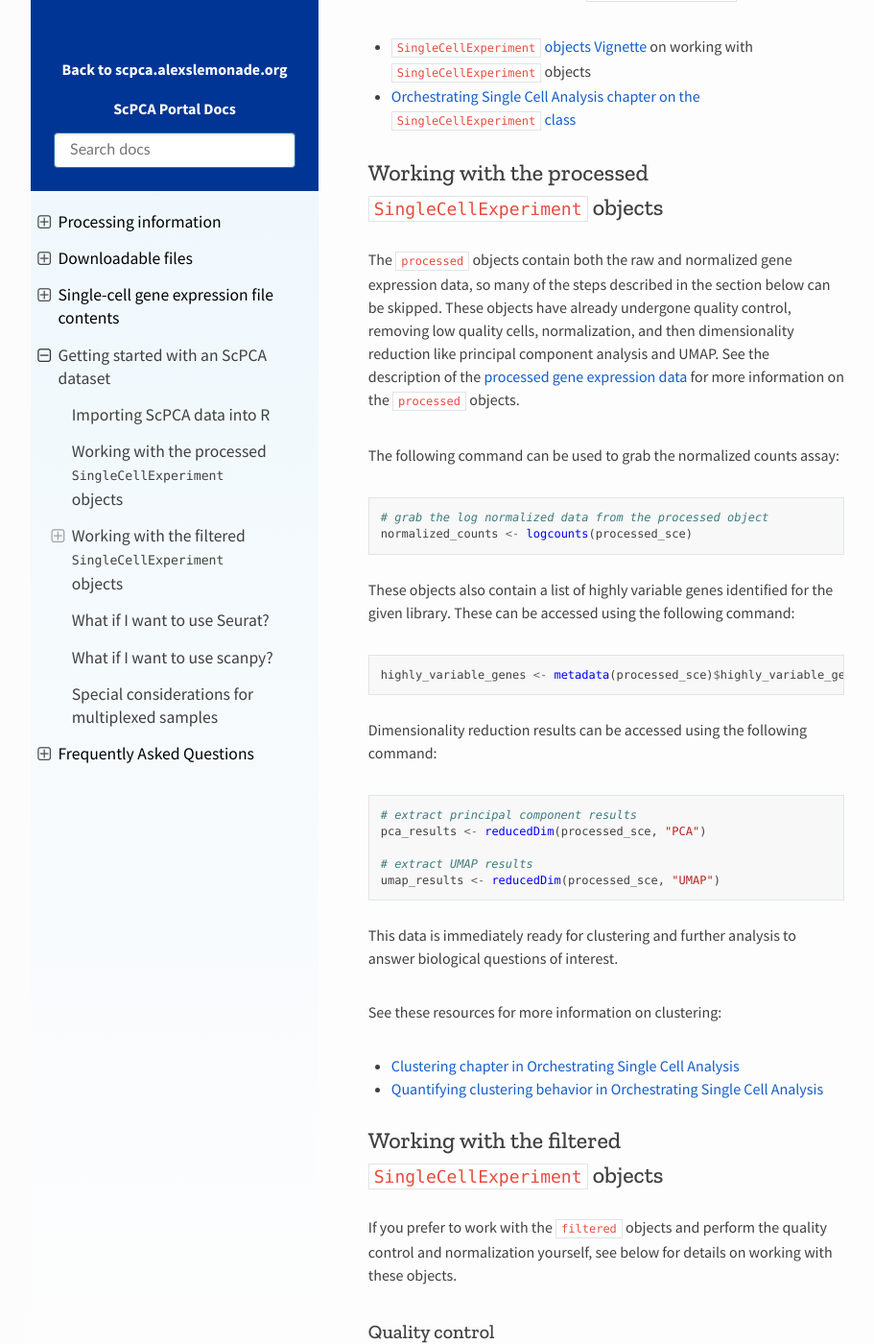
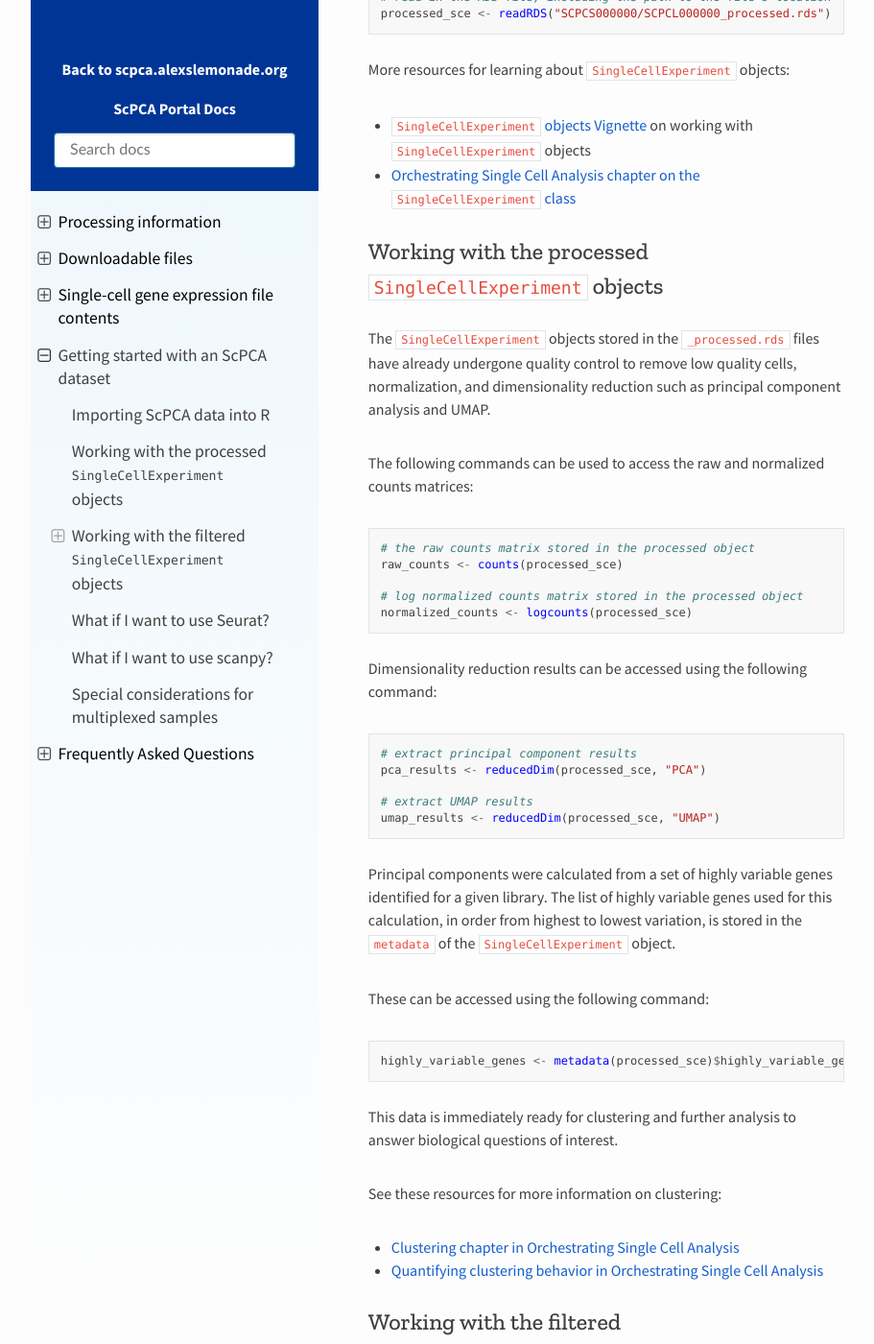
Before and after one commit to DongzeHE/scpca-docs, a Sphinx documentation site: the page built from docs/getting_started.md, in a window 1280 px wide and 1400 px high, scrolled down 1419 px. Shown: the whole window at 96% size, without its empty margins (158-1069 px from the left). Built offline with Sphinx 7.4.7 and the Read the Docs theme 2.0.0, drawn with Linux system fonts in a browser that asks for light colours; some of the changed text lies outside the part shown.

Commit message:
some rewording and reordering based on reviews

````diff
--- a/docs/getting_started.md
+++ b/docs/getting_started.md
@@ -9,11 +9,13 @@ These workflows and more resources for processing single-cell and single-nuclei
 ## Importing ScPCA data into R
 
 Quantified single-cell or single-nuclei gene expression data is provided as an RDS file as described in the {ref}`single cell gene expression file contents section<sce_file_contents:single-cell gene expression file contents>`.
-There are three RDS files that will be available for each library: an `_unfiltered.rds`, a `filtered.rds`, and a `processed.rds` file.
-The `unfiltered.rds` file will contain the gene expression data for all droplets, regardless of the presence of a cell or not.
-The `filtered.rds` files will contain the gene expression data for only droplets that are likely to contain cells, removing any probable empty droplets.
-The `normalized.rds` files will be further filtered, removing any low quality cells, and contain both the raw and normalized gene expression data for the identified cells.
+There are three RDS files that are available for each library: an `_unfiltered.rds`, a `filtered.rds`, and a `processed.rds` file.
+The `unfiltered.rds` file contains the gene expression data for all droplets, regardless of the presence of a cell or not.
+The `filtered.rds` files contains the gene expression data for only droplets that are likely to contain cells, removing any probable empty droplets.
 See the {ref}`section on filtering cells<processing_information:filtering cells>` for more information on how we remove potential empty droplets.
+
+The `normalized.rds` files are further filtered to remove any low quality cells and contains both the raw and normalized gene expression data for the identified cells.
+See the description of the {ref}`processed gene expression data <processing_information:Processed gene expression data>` for more information on the `processed` objects.
 
 In most scenarios, we recommend starting with the `processed.rds` file.
 
@@ -44,22 +46,16 @@ More resources for learning about `SingleCellExperiment` objects:
 
 ## Working with the processed `SingleCellExperiment` objects
 
-The `processed` objects contain both the raw and normalized gene expression data, so many of the steps described in the section below can be skipped.
-These objects have already undergone quality control, removing low quality cells, normalization, and then dimensionality reduction like principal component analysis and UMAP.
-See the description of the {ref}`processed gene expression data <processing_information:Processed gene expression data>` for more information on the `processed` objects.
+The `SingleCellExperiment` objects stored in the `_processed.rds` files have already undergone quality control to remove low quality cells, normalization, and dimensionality reduction such as principal component analysis and UMAP.
 
-The following command can be used to grab the normalized counts assay:
+The following commands can be used to access the raw and normalized counts matrices:
 
 ```r
-# grab the log normalized data from the processed object
+# the raw counts matrix stored in the processed object
+raw_counts <- counts(processed_sce)
+
+# log normalized counts matrix stored in the processed object
 normalized_counts <- logcounts(processed_sce)
-```
-
-These objects also contain a list of highly variable genes identified for the given library.
-These can be accessed using the following command:
-
-```r
-highly_variable_genes <- metadata(processed_sce)$highly_variable_genes
 ```
 
 Dimensionality reduction results can be accessed using the following command:
@@ -70,6 +66,15 @@ pca_results <- reducedDim(processed_sce, "PCA")
 
 # extract UMAP results
 umap_results <- reducedDim(processed_sce, "UMAP")
+```
+
+Principal components were calculated from a set of highly variable genes identified for a given library.
+The list of highly variable genes used for this calculation, in order from highest to lowest variation, is stored in the `metadata` of the `SingleCellExperiment` object.
+
+These can be accessed using the following command:
+
+```r
+highly_variable_genes <- metadata(processed_sce)$highly_variable_genes
 ```
 
 This data is immediately ready for clustering and further analysis to answer biological questions of interest.
@@ -84,8 +89,7 @@ If you prefer to work with the `filtered` objects and perform the quality contro
 
 ### Quality control
 
-After we have imported the `filtered` RDS file into R and loaded the `SingleCellExperiment` object, we can begin working with the data.
-Before we perform any downstream steps, we recommend removing low quality cells from the dataset.
+Before performing any downstream steps, we recommend removing low quality cells from the dataset.
 Low quality cells include those with a higher percentage of reads from mitochondrial genes (i.e., those that are damaged or dying) and those with a lower number of total reads and unique genes identified (i.e., those with inefficient reverse transcription or PCR amplification).
 
 All `filtered.rds` objects include [`miQC`](https://bioconductor.org/packages/release/bioc/html/miQC.html) results found in the {ref}`colData() of the SingleCellExperiment object<sce_file_contents:cell metrics>`.
````
